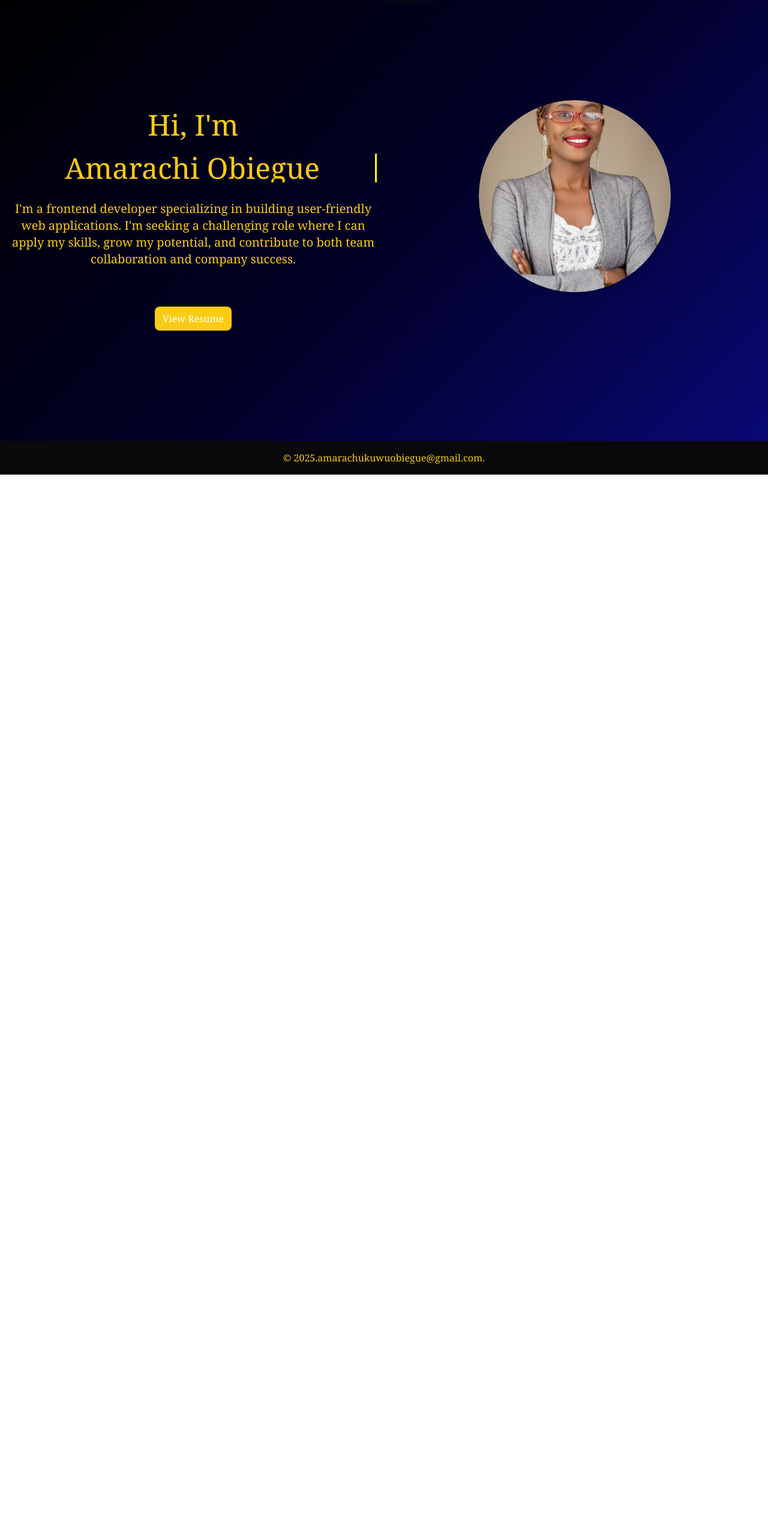
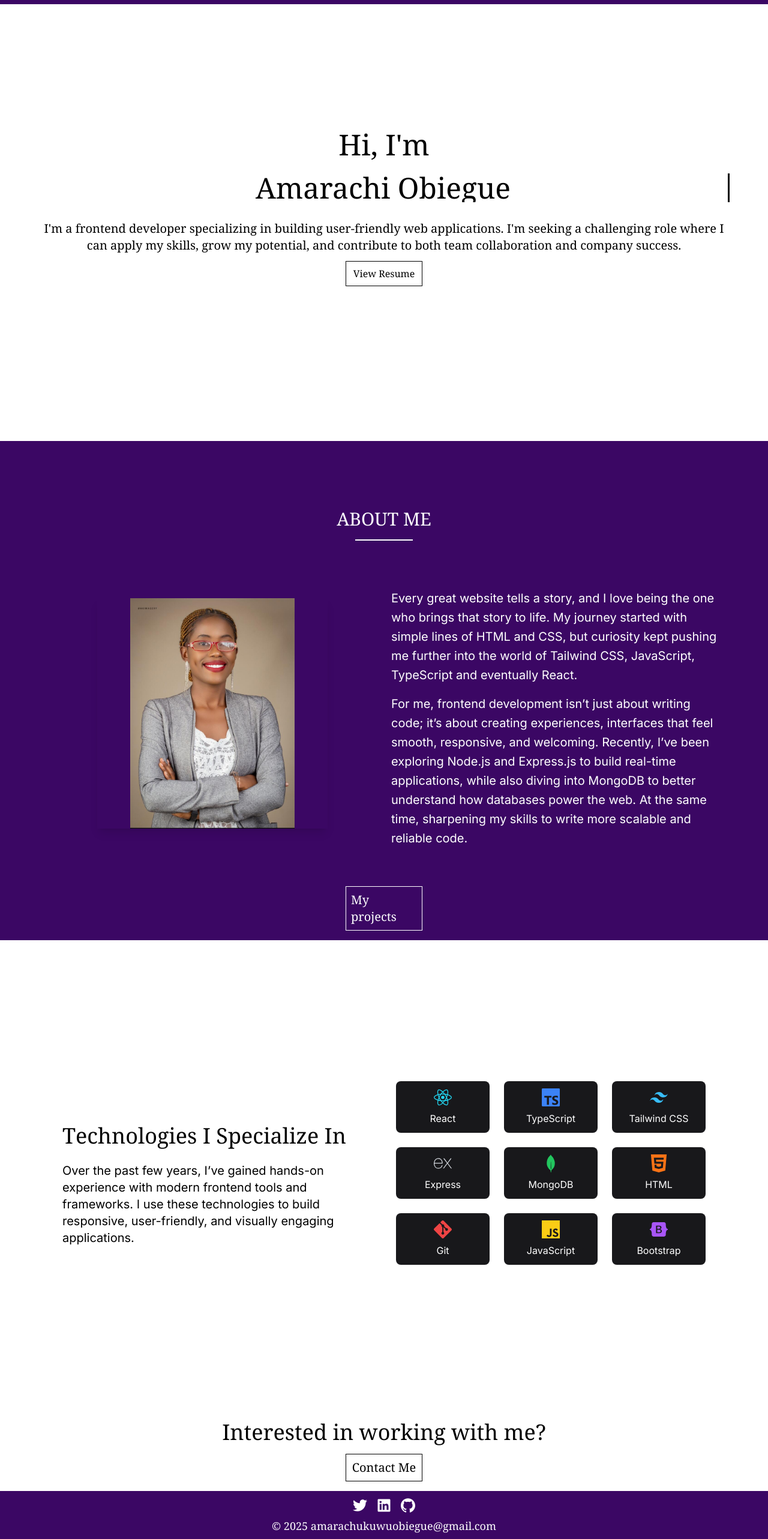
Before and after one commit to Amysly/my-port, a React (Vite) app: page / in a window 1280 px wide. Shown: the part 65-2630 px from the top of the page at 60% size. Before the commit the page ends 856 px from the top, so only its background shows below. Built offline with nearby package versions, Linux system fonts and the light colour scheme.

Commit message:
updated the  all the file

```diff
--- a/src/Pages/About.jsx
+++ b/src/Pages/About.jsx
@@ -1,37 +1,58 @@
-import React from 'react';
+import { Link } from "react-router-dom";
+import { motion } from 'framer-motion'
+
 
 const About = () => {
   return (
-    <section className="min-h-screen pt-12 px-4 flex flex-col items-center">
+    <section className="bg-purple-950 min-h-screen pt-12 px-4 flex flex-col items-center">
       {/* Heading */}
-      <h2 className="text-yellow-400 text-lg sm:text-xl lg:text-3xl
-       font-serif text-center mt-5 sm:mt-16">
+      <h2 className="text-white text-lg sm:text-xl lg:text-3xl font-serif
+      text-center mt-5 sm:mt-16" data-aos="fade-in">
         ABOUT ME
       </h2>
 
       {/* Divider line */}
-      <div className="border border-yellow-400 w-24 my-4"></div>
+      <div className="h-[2px] bg-white w-24 my-4" data-aos="fade-in"></div>
 
       {/* Content */}
-      <div className="text-yellow-400 font-serif text-sm sm:text-base lg:text-xl max-w-3xl text-justify space-y-4">
-        <p>
-        Every great website tells a story, and I love being the one who brings that story to life.
-        My journey started with simple lines of HTML and CSS, but curiosity kept pushing me further
-        into the world of Tailwind CSS, JavaScript, Typescript and eventually React.
-      </p>
-      <p>
-      For me, frontend development isn’t just about writing code; it’s about creating experiences,
-      interfaces that feel smooth, responsive, and welcoming. Recently, I’ve been exploring Node.js
-      and Express.js to build real-time applications, while also diving into MongoDB to better
-      understand how databases power the web. At the same time,sharpening my skills
-      to write more scalable and reliable code.
-    </p>
-    <p>
-      When I’m not coding, I’m usually experimenting with new ideas, challenging myself with tricky
-      problems, and finding joy in the little “aha!” moments that come with learning something new.
-      My goal? To keep growing, keep building, and keep telling stories through design and code.
-  </p>
+      <div className="grid grid-cols-1 lg:grid-cols-2 gap-6 p-6 lg:p-16">
+        {/* Profile Image */}
+        <div className="flex justify-center" data-aos="fade-right">
+          <img
+            src="/images/amara.jpg"
+            alt="Profile of Amarachi Obiegue"
+            className="shadow-lg sm:w-60 sm:h-60 lg:w-96 lg:h-96 object-contain
+            mt-4 sm:mt-4"
+          />
+        </div>
+
+        {/* Text Content */}
+        <div className="text-white font-sans text-sm sm:text-xl
+        lg:text-xl leading-relaxed sm:leading-7 lg:leading-8" data-aos="fade-left">
+          <p className="mb-4">
+            Every great website tells a story, and I love being the one who brings that story to
+            life. My journey started with simple lines of HTML and CSS, but curiosity kept pushing
+            me further into the world of Tailwind CSS, JavaScript, TypeScript and eventually React.
+          </p>
+          <p className="">
+            For me, frontend development isn’t just about writing code; it’s about creating
+            experiences, interfaces that feel smooth, responsive, and welcoming. Recently, I’ve been
+            exploring Node.js and Express.js to build real-time applications, while also diving into
+            MongoDB to better understand how databases power the web. At the same time, sharpening
+            my skills to write more scalable and reliable code.
+          </p>
+        </div>
+
       </div>
+       <div className="flex justify-center mb-4">
+        <motion.h2 className="border border-white text-xl text-white
+        font-serif w-32 flex items-center justify-center p-2 hover:bg-black" data-aos='fade-left'
+        >
+          <Link to={'/project'}>
+           My projects
+          </Link>
+          </motion.h2>
+        </div>
     </section>
   );
 };
--- a/src/Pages/Footer.jsx
+++ b/src/Pages/Footer.jsx
@@ -1,10 +1,48 @@
+import { FaTwitter, FaLinkedin } from "react-icons/fa6";
+import { SiGithub } from "react-icons/si";
+
 const Footer = () => {
-    return (
-        <div className="bg-zinc-950">
-            <h6 className="text-yellow-400 text-1xl p-4 text-center font-serif">©
-                 2025.amarachukuwuobiegue@gmail.com.</h6>
-        </div>
-     );
-}
+  return (
+    <footer className="bg-purple-950 ">
+      {/* Social Icons */}
+      <div className="flex items-center justify-center space-x-4 mb-2 pt-3 text-white">
+        <a
+          href="https://x.com/amysly_?t=Rk62brPZKhJwy-L45yr3Zg&s=09"
+          target="_blank"
+          rel="noopener noreferrer"
+        >
+          <FaTwitter
+            size={24}
+          />
+        </a>
+        <a
+         href="https://www.linkedin.com/in/amara-sylvanus-470182142?utm_source=share&utm_campaign=share_via&utm_content=profile&utm_medium=android_app"
+          target="_blank"
+          rel="noopener noreferrer"
+        >
+          <FaLinkedin
+            size={24}
+          />
+        </a>
+        <a
+          href="https://github.com/Amysly"
+          target="_blank"
+          rel="noopener noreferrer"
+        >
+          <SiGithub
+            size={24}
+          />
+        </a>
+      </div>
+
+      {/* Copyright + Email */}
+      <div className="pb-2">
+        <h6 className="text-white text-lg text-center font-serif">
+          © 2025 amarachukuwuobiegue@gmail.com
+        </h6>
+      </div>
+    </footer>
+  );
+};
 
 export default Footer;
--- a/src/Pages/Home.jsx
+++ b/src/Pages/Home.jsx
@@ -30,23 +30,23 @@ useEffect(() => {
     "bg-zinc-700 p-2 rounded-full hover:bg-yellow-400 transition-colors duration-300";
 
   return (
-    <div className="min-h-screen flex items-center justify-center pt-4 px-12; ">
-      <div className="text-white p-4 grid lg:grid-cols-2 gap-6 items-center">
+    <div className=" bg-white min-h-screen flex items-center justify-center pt-4 px-12 ">
+      <div className="text-white p-4 items-center">
 
         {/* Intro Section */}
-        <section className="text-center mt-2">
+        <section className="text-center mt-2 text-black mb-3">
           <div className="font-sans">
-            <h1 className="text-2xl  lg:text-5xl mb-6 text-yellow-400 font-serif"
+            <h1 className="text-2xl  lg:text-5xl mb-6 t font-serif"
             >
 
               Hi, I'm
             </h1>
              <h1
-            className='text-2xl  lg:text-5xl mb-6 text-yellow-400 font-serif typewriter'
+            className='text-2xl  lg:text-5xl mb-6  font-serif typewriter'
         >
           Amarachi Obiegue
         </h1>
-          <motion.p className="text-lg lg:text-xl text-yellow-400 font-serif"
+          <motion.p className="text-lg lg:text-xl  font-serif"
           variants={paragraphWrite}
           initial='hidden'
           animate='visible'
@@ -58,16 +58,7 @@ useEffect(() => {
           </div>
 
         </section>
-
         {/* Profile Image */}
-        <div className="flex justify-center">
-          <img
-            src="/images/amara.jpg"
-            alt="Profile of Amarachi Obiegue"
-            className="profile-pic w-52 h-52 sm:w-60 sm:h-60 lg:w-80 lg:h-80 lg:mt-8
-            object-cover rounded-full shadow-lg"
-          />
-        </div>
          <CvButton/>
       </div>
     </div>
--- a/src/Pages/Skills.jsx
+++ b/src/Pages/Skills.jsx
@@ -5,6 +5,7 @@ import {
   SiGit, SiJavascript, SiBootstrap
 } from "react-icons/si";
 import { motion } from "framer-motion";
+import { Link } from "react-router-dom";
 
 const skills = [
   { id: 1, name: "React", icon: <SiReact className="text-cyan-400 text-3xl" /> },
@@ -18,6 +19,7 @@ const skills = [
   { id: 9, name: "Bootstrap", icon: <SiBootstrap className="text-purple-500 text-3xl" /> },
 ];
 const text = "Technologies I Specialize In";
+const contactText ='Interested in working with me?'
 const containerVariants = {
   hidden: { opacity: 0 },
   visible: {
@@ -48,14 +50,15 @@ const letterVariants = {
 
 const Skills = () => {
   return (
+    <div>
     <div className="min-h-screen flex items-center justify-center">
       <section className="grid grid-cols-1 lg:grid-cols-2 gap-10 px-10 max-w-6xl">
 
         {/* LEFT SIDE - INTRO */}
-        <div className="text-yellow-400 flex flex-col justify-center">
+        <div className="flex flex-col justify-center">
           <motion.h2
-      className="text-2xl  lg:text-4xl font-serif
-           text-yellow-400  text-center lg:text-left mb-2 sm:mb-6 mt-12 sm:mt-4"
+            className="text-2xl lg:text-4xl font-serif
+             text-black text-center lg:text-left mb-6 mt-12 sm:mt-4"
             variants={containerVariants}
             initial="hidden"
             animate="visible"
@@ -79,16 +82,47 @@ const Skills = () => {
         </div>
 
         {/* RIGHT SIDE - SKILLS GRID */}
-        <div className="grid grid-cols-2 sm:grid-cols-3 gap-6 mb-6 sm:mb-3">
+        <div className="grid grid-cols-2 sm:grid-cols-3 gap-6 mb-6">
           {skills.map((skill) => (
-            <div key={skill.id} className="bg-white p-3 rounded-lg mb-2 flex
-            flex-col items-center justify-center">
+            <div
+              key={skill.id}
+              aria-label={skill.name}
+              className="bg-zinc-900 p-3 rounded-lg flex flex-col items-center justify-center hover:scale-105 transition-transform duration-300"
+            >
               <div>{skill.icon}</div>
-             <h4 className="font-sans text-zinc-950">{skill.name}</h4> </div>
+              <h4 className="font-sans text-white mt-2">{skill.name}</h4>
+            </div>
           ))}
         </div>
+      </section>
+    </div>
+    <div>
+      <div className="">
+           <motion.p className="font-serif text-2xl
+           lg:text-4xl text-center mb-4"
+           variants={containerVariants}
+            initial="hidden"
+            animate="visible">
+              {contactText.split("").map((char, index) => (
+              <motion.span
+                key={index}
+                variants={letterVariants}
+                whileHover="hover"
+                className="inline-block"
+              >
+                {char === " " ? "\u00A0" : char}
+                 </motion.span>
+            ))}
+            </motion.p>
+            <h2 className="border border-black text-xl text-black
+                   font-serif w-32  flex items-center justify-center p-2 mb-4 mx-auto" data-aos='fade-right'>
+                     <Link to={'/contact'}>
+                      Contact Me
+                     </Link>
+             </h2>
+      </div>
+    </div>
 
-      </section>
     </div>
   );
 };
--- a/src/components/CvButton.jsx
+++ b/src/components/CvButton.jsx
@@ -1,17 +1,32 @@
 import React from 'react'
+import { motion } from 'framer-motion'
+const cvButton={
+  hidden:{
+    opacity:0,
+  },
+  visible:{
+   opacity:1 ,
+   transition:{delay: 3, duration: 1,
+    type:'spring', stiffness:200
+   }
+  }
+}
 
 const CvButton = () => {
   return (
    <div className="flex justify-center">
-    <a
+    <motion.a
         href="/cv/Amarachi-ObiegueCV.pdf"
         target="_blank"
         rel="noopener noreferrer"
-        className="bg-yellow-400 px-4 py-2 flex items-center justify-center whitespace-nowrap
-                rounded-lg text-white font-serif w-32 hover:bg-yellow-500"
+        className="text-black px-4 py-2 flex items-center justify-center whitespace-nowrap
+        font-serif w-32 border border-black"
+         variants={cvButton}
+          initial='hidden'
+          animate='visible'
     >
         View Resume
-    </a>
+    </motion.a>
 </div>
   )
 }
--- a/src/index.css
+++ b/src/index.css
@@ -7,18 +7,21 @@
 
 html,body {
   overflow-x: hidden;
-  background: linear-gradient(135deg, #000000, #020024, #090979);
 }
 
 .glow-animate {
-  text-shadow: 0 0 5px yellow, 0 0 10px yellow, 0 0 20px yellow;
+  text-shadow:
+    0 0 5px white,
+    0 0 10px white,
+    0 0 20px white;
 }
+
 
 .typewriter {
   display: inline-block;
   overflow: hidden;            /* Ensures text is hidden until revealed */
   white-space: nowrap;         /* Keeps text on one line */
-  border-right: 3px solid yellow; /* Cursor effect */
+  border-right: 3px solid; /* Cursor effect */
   width: 0;                    /* Start hidden */
   animation: typing 3s steps(20, end) forwards;
 }
```
Also changed, not shown: src/Pages/Forms.jsx (+8 -9 lines), src/Pages/Header.jsx (+23 -36 lines), src/Pages/Project.jsx (+9 -9 lines), src/components/.Homepage.jsx. Lines whose indentation alone changed are shown as unchanged.
